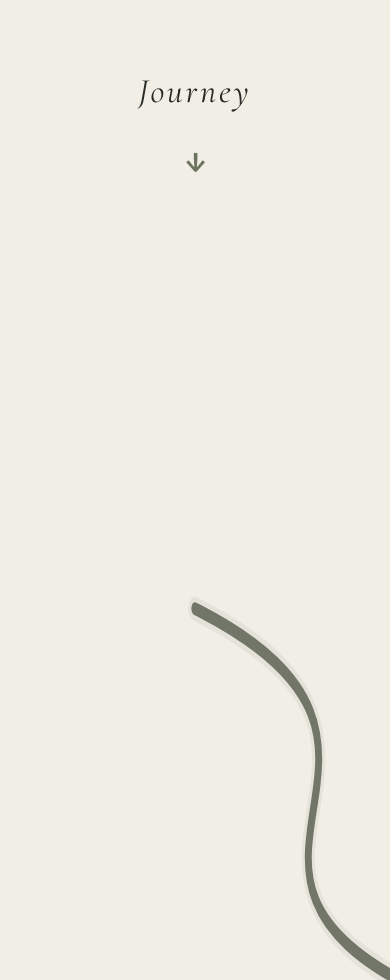
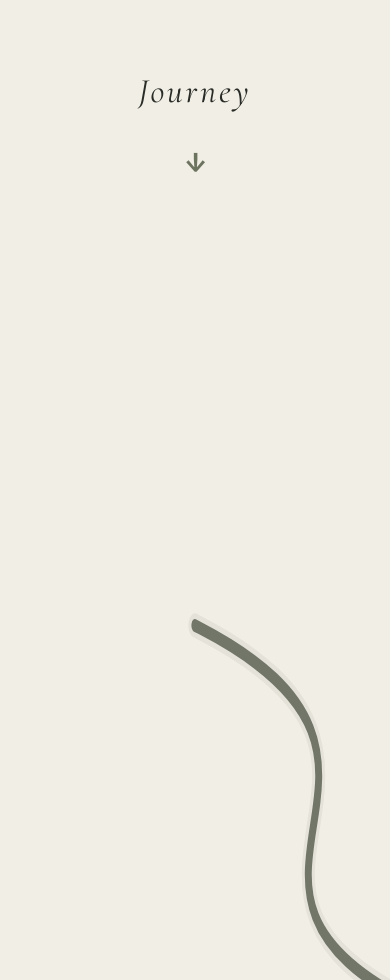
Before and after one commit to adriatanaka-droid/rika-hayashi-archive, a website: page index.html in a window 390 px wide. Shown: the part 1260-2240 px from the top of the page. Drawn offline with nearby package versions, Linux system fonts and the light colour scheme.

Commit message:
Anchor Journey river to mobile viewport bottom

```diff
--- a/index.html
+++ b/index.html
@@ -89,7 +89,7 @@
     const first=markerFractions[0],second=markerFractions[1];
     let flight;if(p<.18)flight=smooth(0,.18,p)*first;else if(p<.42)flight=first;else if(p<.66)flight=first+smooth(.42,.66,p)*(second-first);else flight=second;
     markers.forEach((marker,i)=>{marker.style.opacity=i===step&&focus>.05?1:0;marker.classList.toggle('active',i===step&&focus>.15)});
-    const mobile=innerWidth<=620,cameraEase=(1-Math.cos(focus*Math.PI))/2,cameraPoint=riverPath.getPointAtLength(riverLength*flight),baseW=mobile?900:580,baseH=mobile?1050:820,viewW=baseW/(1+cameraEase*(mobile?.18:.3)),viewH=baseH/(1+cameraEase*(mobile?.18:.3)),eventPosition=mobile?(step===0?.36:.64):(step===0?.27:.73),horizontal=.5+(eventPosition-.5)*cameraEase,vertical=(mobile?.27:.2)+smooth(0,.14,p)*(mobile?.29:.34);
+    const mobile=innerWidth<=620,compact=innerWidth<=900,cameraEase=(1-Math.cos(focus*Math.PI))/2,cameraPoint=riverPath.getPointAtLength(riverLength*flight),baseW=compact?900:580,baseH=compact?1050:820,viewW=baseW/(1+cameraEase*(compact?.18:.3)),viewH=baseH/(1+cameraEase*(compact?.18:.3)),eventPosition=compact?(step===0?.36:.64):(step===0?.27:.73),horizontal=.5+(eventPosition-.5)*cameraEase,vertical=compact?.88-smooth(0,.18,p)*.3:.2+smooth(0,.14,p)*.34;
     svg.setAttribute('viewBox',`${cameraPoint.x-viewW*horizontal} ${cameraPoint.y-viewH*vertical} ${viewW} ${viewH}`);
     const reveal=Math.min(1,flight);riverLines.forEach(line=>line.style.strokeDashoffset=1-reveal);
     riverLines[1].style.strokeWidth=16-focus*4;riverLines[1].style.opacity=.83+focus*.12;riverLines[0].style.strokeWidth=30+focus*12;riverLines[0].style.opacity=.08+focus*.08;
```
